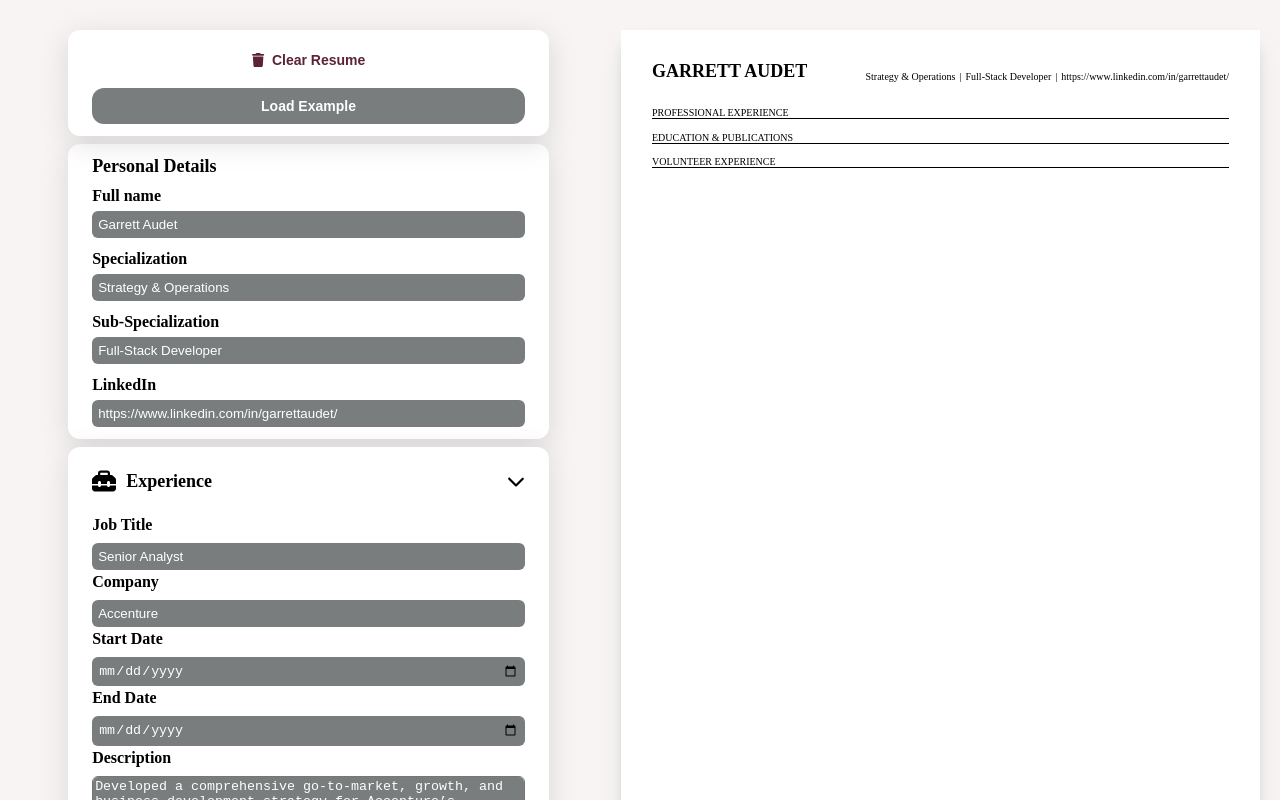
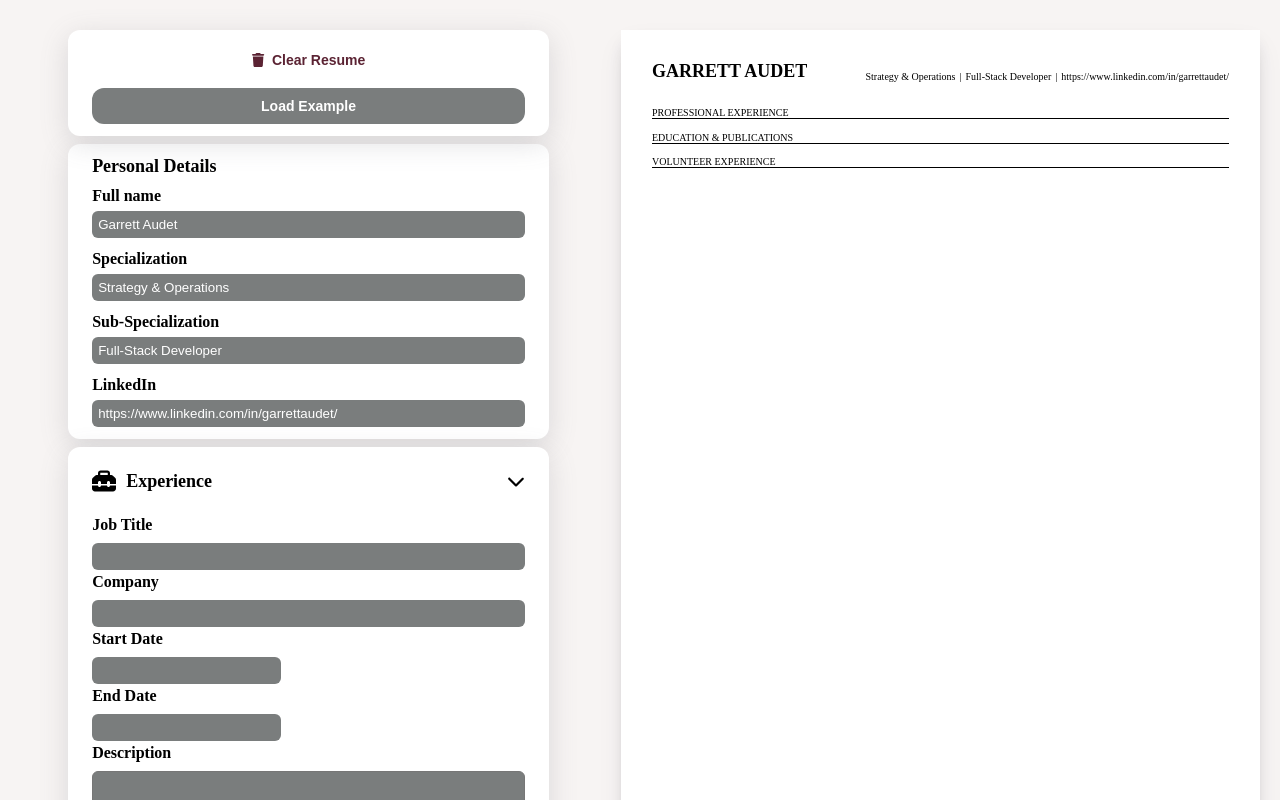
Before and after one commit to GarrettAudet/CV-Generator, a React (Create React App) app: page / in a window 1280 px wide. Both pictures are taken after a click on the element "Experience". Shown: the top 800 px of the page. Built offline with nearby package versions, Linux system fonts and the light colour scheme.

Commit message:
Converted jobs to arrad jobs to array and added DatePicker for date formatting

```diff
--- a/package.json
+++ b/package.json
@@ -11,6 +11,7 @@
     "@testing-library/user-event": "^13.5.0",
     "date-fns": "^3.6.0",
     "react": "^18.3.1",
+    "react-datepicker": "^7.0.0",
     "react-dom": "^18.3.1",
     "react-scripts": "5.0.1",
     "web-vitals": "^2.1.4"
--- a/src/components/LeftSide/WorkExperience/Experience.js
+++ b/src/components/LeftSide/WorkExperience/Experience.js
@@ -1,4 +1,5 @@
 import React from 'react';
+import DatePicker from 'react-datepicker';
 import { FontAwesomeIcon } from '@fortawesome/react-fontawesome';
 import { useState } from 'react';
 import { faToolbox } from '@fortawesome/free-solid-svg-icons';
@@ -11,13 +12,13 @@ export default function Experience() {
     const [isVisible, setIsVisible] = useState(false);
 
     // Initialize state for each detail with default values
-    const [jobs, setJobs] = useState({
+    const [jobs, setJobs] = useState([{
         jobTitle: 'Senior Analyst',
         company: 'Accenture',
-        startDate: "07/01/2021",
-        endDate: "11/01/2023",
+        startDate: new Date(2021,6),
+        endDate: new Date(2023, 10),
         description: "Developed a comprehensive go-to-market, growth, and business development strategy for Accenture’s Strategy and Machine Learning Practice, securing key sales inroads across 3 industries, and recognition as a top revenue opportunity in North America"
-    });
+    }]);
 
     // Function to add a new job
     const addJob = (newJob) => {
@@ -81,21 +82,25 @@ export default function Experience() {
                 </div>
                 <div className="detailItem">
                     <label className="experienceLabel">Start Date</label>
-                    <input
+                    <DatePicker
                         className = 'inputField'
                         type="date"
                         name="startDate"
                         value={jobs.startDate}
-                        onChange={handleChange} />
+                        onChange={date => handleChange(date, 'startDate')}
+                        dateFormat="MMMM yyyy"
+                        showMonthYearPicker/>
                 </div>
                 <div className="detailItem">
                     <label className="experienceLabel">End Date</label>
-                    <input
+                    <DatePicker
                         className = 'inputField'
                         type="date"
                         name="endDate"
                         value={jobs.endDate}
-                        onChange={handleChange} />
+                        onChange={date => handleChange(date, 'endDate')}
+                        dateFormat="MMMM yyyy"
+                        showMonthYearPicker/>
                 </div>
                 <div className="detailItem">
                     <label className="experienceLabel">Description</label>
```
Also changed, not shown: 1 other file (tests, documents, lock files or other folders).
